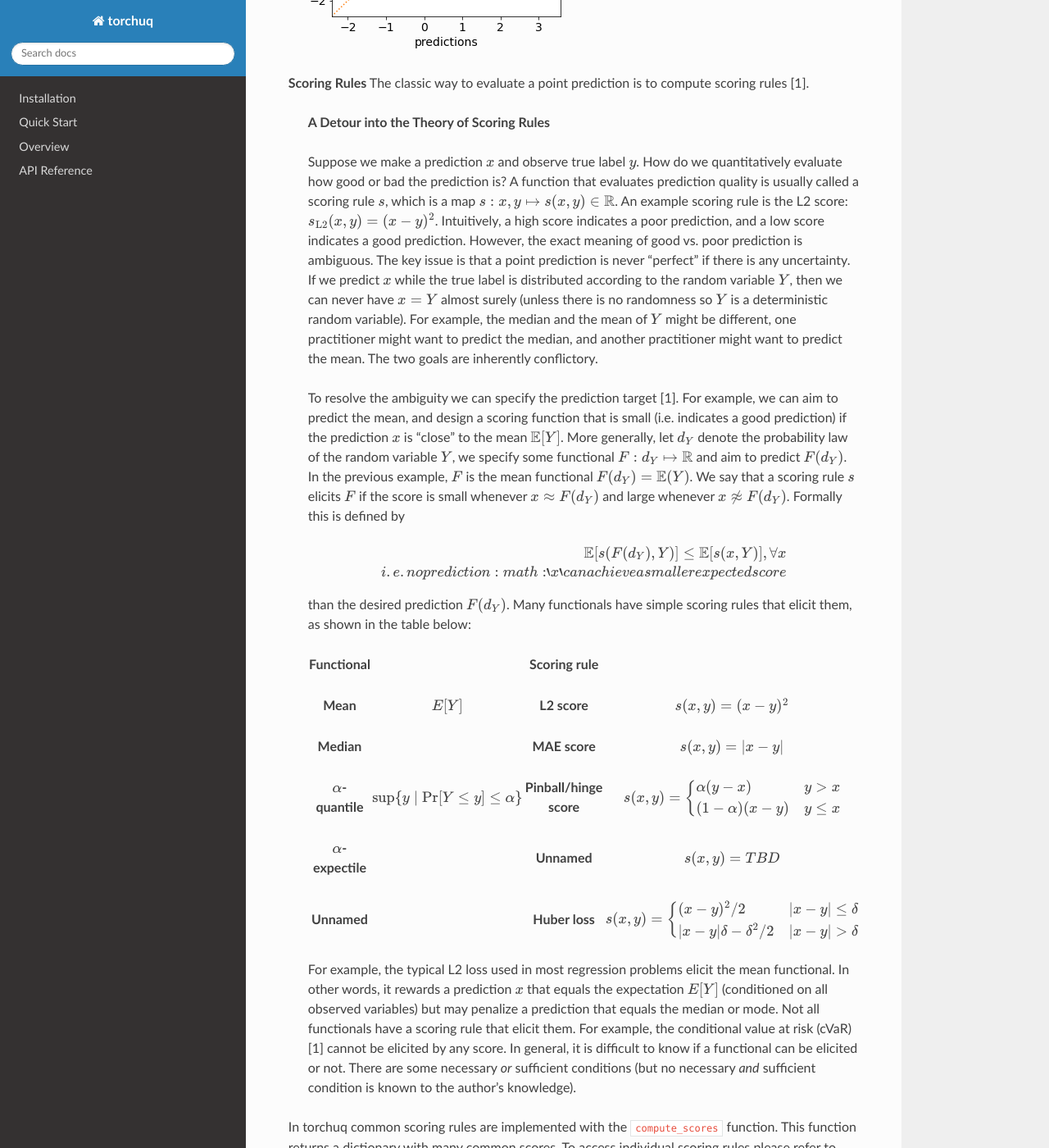
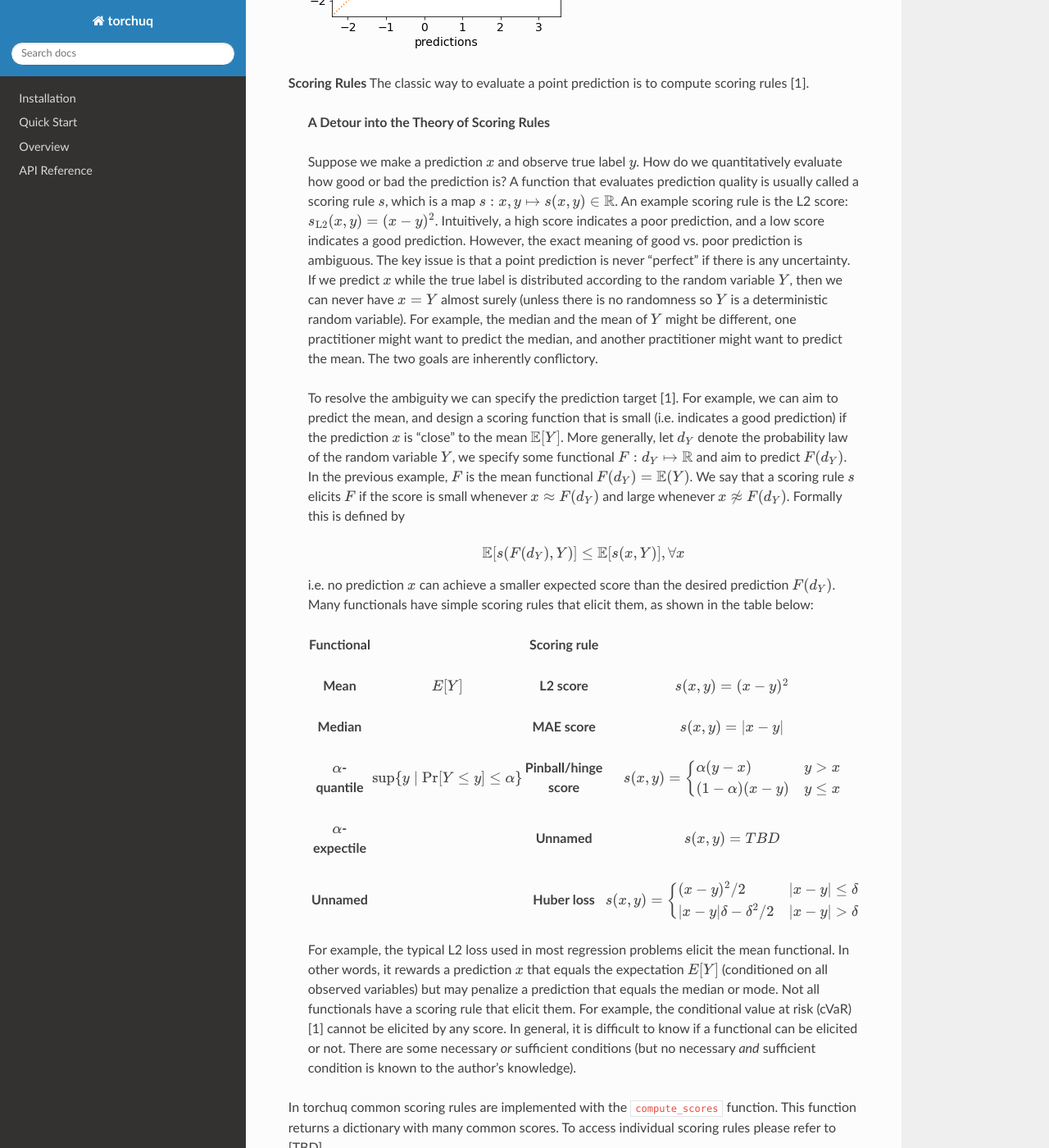
Before and after one commit to TorchUQ/torchuq, a Sphinx documentation site: the page built from docs/tutorials/1_a_representation/1_a_representation.rst, in a window 1280 px wide and 1400 px high, scrolled down 2402 px. Shown: the whole window at 82% size. Built offline with Sphinx 7.4.7 and the Read the Docs theme 2.0.0, drawn with Linux system fonts in a browser that asks for light colours; formulas are drawn with MathJax 3; cross-references to code outside the pages are shown as plain code; some of the changed text lies outside the part shown.

Commit message:
Fix latex

```diff
--- a/docs/tutorials/1_a_representation/1_a_representation.rst
+++ b/docs/tutorials/1_a_representation/1_a_representation.rst
@@ -161,7 +160,7 @@
     prediction is? A function that evaluates prediction quality is
     usually called a scoring rule :math:`s`, which is a map
     :math:`s: x, y \mapsto s(x, y) \in \mathbb{R}`. An example scoring
-    rule is the L2 score: :math:`s_{\mathrm{L2}}(x, y) = (x - y)^2`.
+    rule is the L2 score: :math:`s_{\text{L2}}(x, y) = (x - y)^2`.
     Intuitively, a high score indicates a poor prediction, and a low
     score indicates a good prediction. However, the exact meaning of
     good vs. poor prediction is ambiguous. The key issue is that a point
@@ -189,7 +188,7 @@
 
     .. math::  \mathbb{E}[s(F(d_Y), Y)] \leq \mathbb{E}[s(x, Y)], \forall x
 
-     i.e. no prediction :math:`x` can achieve a smaller expected score
+    i.e. no prediction :math:`x` can achieve a smaller expected score
     than the desired prediction :math:`F(d_Y)`. Many functionals have
     simple scoring rules that elicit them, as shown in the table below:
 
@@ -353,7 +352,7 @@
 
        <th>
 
-    :math:`\sup \lbrace y \mid \mathrm{Pr}[Y \leq y] \leq \alpha \rbrace`
+    :math:`\sup \lbrace y \mid \Pr[Y \leq y] \leq \alpha \rbrace`
 
     .. raw:: html
 
@@ -513,11 +512,11 @@
 over the label, i.e. it is a function :math:`f: \mathbb{R} \to [0, 1]`
 that is monotonic and upward continuous. Ideally, a distribution
 prediction :math:`f` should predict the true probability $ f(c) =
-:raw-latex:`\mathrm{Pr}`[Y :raw-latex:`\leq `c], :raw-latex:`\forall `c$
-although this is usually very difficult to achieve exactly [2,3].
-Distribution predictions are very informative. For example, if we want
-to predict the price of a house, then a CDF prediction would specify the
-(predicted) probability of each possible price value.
+:raw-latex:`\Pr[Y \leq c]`, :raw-latex:`\forall `c$ although this is
+usually very difficult to achieve exactly [2,3]. Distribution
+predictions are very informative. For example, if we want to predict the
+price of a house, then a CDF prediction would specify the (predicted)
+probability of each possible price value.
 
 Torchuq inherits the pytorch interface for representing a distribution,
 i.e. a distribution prediction is represented by any class that inherits
@@ -591,8 +590,8 @@
 
     .. math::  \mathbb{E}[s(f^*, Y)] \leq \mathbb{E}[s(f, Y)], \forall \text{ CDF } f
 
-     In other words, no CDF can achieve a smaller score than the true
-    CDF :math:`f^*` (in expectation). Scoring rules for distribution
+    In other words, no CDF can achieve a smaller score than the true CDF
+    :math:`f^*` (in expectation). Scoring rules for distribution
     predictions are usually different from scoring rules for point
     predictions.
 
@@ -608,7 +607,7 @@
        <li>
 
     The negative log likelihood (NLL), defined by
-    :math:`s_{\mathrm{NLL}}(f, y) = -\log f'(y)`. Log likelihood is only
+    :math:`s_{\text{NLL}}(f, y) = -\log f'(y)`. Log likelihood is only
     defined when :math:`f` is differentiable (i.e. has a density
     function).
 
@@ -621,7 +620,7 @@
        <li>
 
     The continuous ranked probability score (CRPS), defined by
-    :math:`s_{\mathrm{CRPS}}(f, y) = \int (f(x) - \mathbb{I}(x \geq y))^2 dx`.
+    :math:`s_{\text{CRPS}}(f, y) = \int (f(x) - \mathbb{I}(x \geq y))^2 dx`.
     Unlike NLL, CRPS is defined even when :math:`f` is not
     differentiable.
 
@@ -681,9 +680,9 @@
 for a set/batch of predictions. Here we should think of :math:`F` a
 randomly selected prediction from the set/batch, and :math:`Y` is the
 label associated with the selected prediction.) Perfect probabilistic
-calibration is defined by :raw-latex:`\begin{align}
-\mathrm{Pr}[Y \leq F^{-1}(\alpha)] = \Pr[F(Y) \leq \alpha] = \alpha, \forall \alpha \in [0, 1] \label{eq:perfect_calibration}\tag{1}
-\end{align}`
+calibration is defined by
+
+.. math:: \Pr[Y \leq F^{-1}(\alpha)] = \Pr[F(Y) \leq \alpha] = \alpha, \forall \alpha \in [0, 1] \label{eq:perfect_calibration}\tag{1}
 
 Probabilitic calibration is only one of many calibration properties for
 distribution predictions. For additional calibration notions see [2].
@@ -832,7 +830,7 @@
 specified). The quantile probabilities are defined implicitly by the
 shape of the array (i.e. the value of ``num_quantiles``). It is
 implicitly defined as
-:math:`\frac{1}{2 * \text{num_quantiles}}, \frac{3}{2 * \text{num_quantiles}}, \cdots, \frac{2 * \text{num_quantiles}-1}{2 * \text{num_quantiles}}`.
+:math:`\frac{1}{2 * \text{num quantiles}}, \frac{3}{2 * \text{num quantiles}}, \cdots, \frac{2 * \text{num quantiles}-1}{2 * \text{num quantiles}}`.
 For example, if ``num_quantiles=10`` then the quantile probabilities are
 implicitly defined as :math:`0.05, 0.15, \cdots, 0.95`.
 
```
Also changed, not shown: other parts of docs/tutorials/1_a_representation/1_a_representation.rst (+2 -4 lines).
